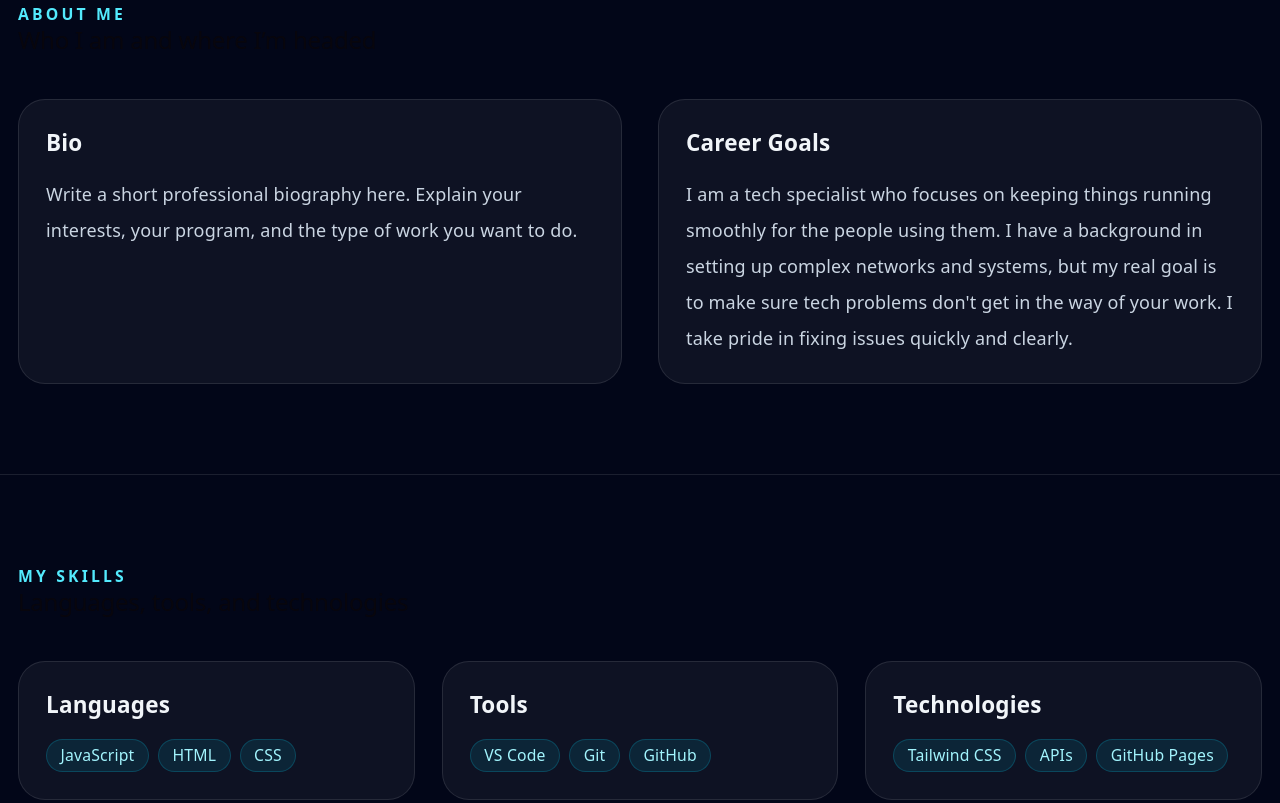
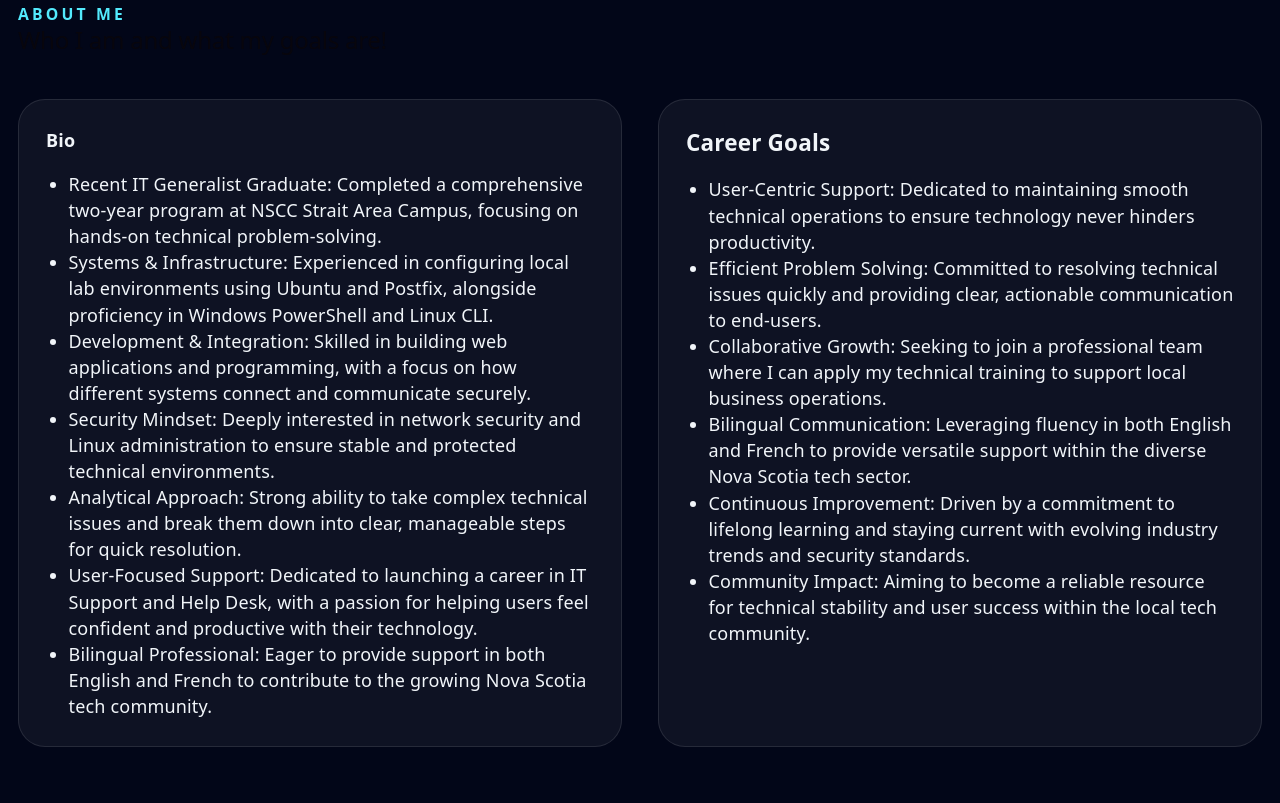
Before and after one commit to WyattMury26/WyattMury-Portfolio, a website built with Vite: page index.html in a window 1280 px wide. Shown: the part 800-1603 px from the top of the page. Built offline with nearby package versions, Linux system fonts and the light colour scheme; no server answers.

Commit message:
changing the way my UI looks in html and added pfp of me

```diff
--- a/index.html
+++ b/index.html
@@ -61,22 +61,50 @@
       <div class="mx-auto max-w-6xl px-4 py-20">
         <div class="mb-10 max-w-2xl">
           <p class="mb-3 text-sm font-semibold uppercase tracking-[0.2em] text-cyan-300">About Me</p>
-          <h2 class="text-3xl font-bold md:text-4xl">Who I am and where I’m headed</h2>
+          <h2 class="text-3xl font-bold md:text-4xl">Who I am and what my goals are!</h2>
         </div>
 
         <div class="grid gap-8 md:grid-cols-2">
           <article class="rounded-3xl border border-white/10 bg-white/5 p-6">
-            <h3 class="mb-4 text-xl font-semibold">Bio</h3>
-            <p class="leading-8 text-slate-300">
-              Write a short professional biography here. Explain your interests, your program, and the type of work you want to do.
+            <h3 class="mb-4 text-xL font-semibold">Bio</h3>
+            <p class="text-sm leading-8 text-slate-300">
+              <ul class="list-disc pl-5">
+              <li>Recent IT Generalist Graduate: Completed a comprehensive two-year program at NSCC Strait Area Campus, focusing on hands-on technical problem-solving.</li>
+
+              <li>Systems & Infrastructure: Experienced in configuring local lab environments using Ubuntu and Postfix, alongside proficiency in Windows PowerShell and Linux CLI.</li>
+
+              <li>Development & Integration: Skilled in building web applications and programming, with a focus on how different systems connect and communicate securely.</li>
+
+              <li>Security Mindset: Deeply interested in network security and Linux administration to ensure stable and protected technical environments.</li>
+
+              <li>Analytical Approach: Strong ability to take complex technical issues and break them down into clear, manageable steps for quick resolution.</li>
+
+              <li>User-Focused Support: Dedicated to launching a career in IT Support and Help Desk, with a passion for helping users feel confident and productive with their technology.</li>
+
+              <li>Bilingual Professional: Eager to provide support in both English and French to contribute to the growing Nova Scotia tech community.</li>
+              </ul>
+
+
             </p>
           </article>
 
           <article class="rounded-3xl border border-white/10 bg-white/5 p-6">
             <h3 class="mb-4 text-xl font-semibold">Career Goals</h3>
-            <p class="leading-8 text-slate-300">
-              I am a tech specialist who focuses on keeping things running smoothly for the people using them. I have a background in setting up complex networks and systems,
-               but my real goal is to make sure tech problems don't get in the way of your work. I take pride in fixing issues quickly and clearly.
+            <p class="text-sm leading-8 text-slate-300">
+              <ul class="list-disc pl-5">
+              <li>User-Centric Support: Dedicated to maintaining smooth technical operations to ensure technology never hinders productivity.</li>
+
+              <li>Efficient Problem Solving: Committed to resolving technical issues quickly and providing clear, actionable communication to end-users.</li>
+
+              <li>Collaborative Growth: Seeking to join a professional team where I can apply my technical training to support local business operations.</li>
+
+              <li>Bilingual Communication: Leveraging fluency in both English and French to provide versatile support within the diverse Nova Scotia tech sector.</li>
+
+              <li>Continuous Improvement: Driven by a commitment to lifelong learning and staying current with evolving industry trends and security standards.</li>
+
+              <li>Community Impact: Aiming to become a reliable resource for technical stability and user success within the local tech community.</li>
+
+              </ul>
             </p>
           </article>
         </div>
@@ -203,8 +231,8 @@
           <article class="rounded-3xl border border-white/10 bg-white/5 p-6">
             <h3 class="mb-4 text-xl font-semibold">Professional Note</h3>
             <p class="leading-8 text-slate-300">
-              Keep your public contact details appropriate for a professional audience. Do not post private or sensitive information.
-            </p>
+             To ensure a secure and professional communication environment, I do not list private contact details here.
+             Please reach out via my LinkedIn or the contact section for all inquiries and professional collaborations.
           </article>
         </div>
       </div>
@@ -214,8 +242,8 @@
   <!-- Footer -->
   <footer class="py-8">
     <div class="mx-auto flex max-w-6xl flex-col gap-2 px-4 text-sm text-slate-400 md:flex-row md:items-center md:justify-between">
-      <p>© 2026 Your Name. Built with JavaScript, Tailwind CSS v4, and GitHub Pages.</p>
-      <p>PROG2700 MP3 / Final Portfolio</p>
+      <p>© 2026 Wyatt Mury. Built with JavaScript, Tailwind CSS v4, and GitHub Pages.</p>
+      <p>Professional Portfolio</p>
     </div>
   </footer>
 
```
Also changed, not shown: 1 other file.
